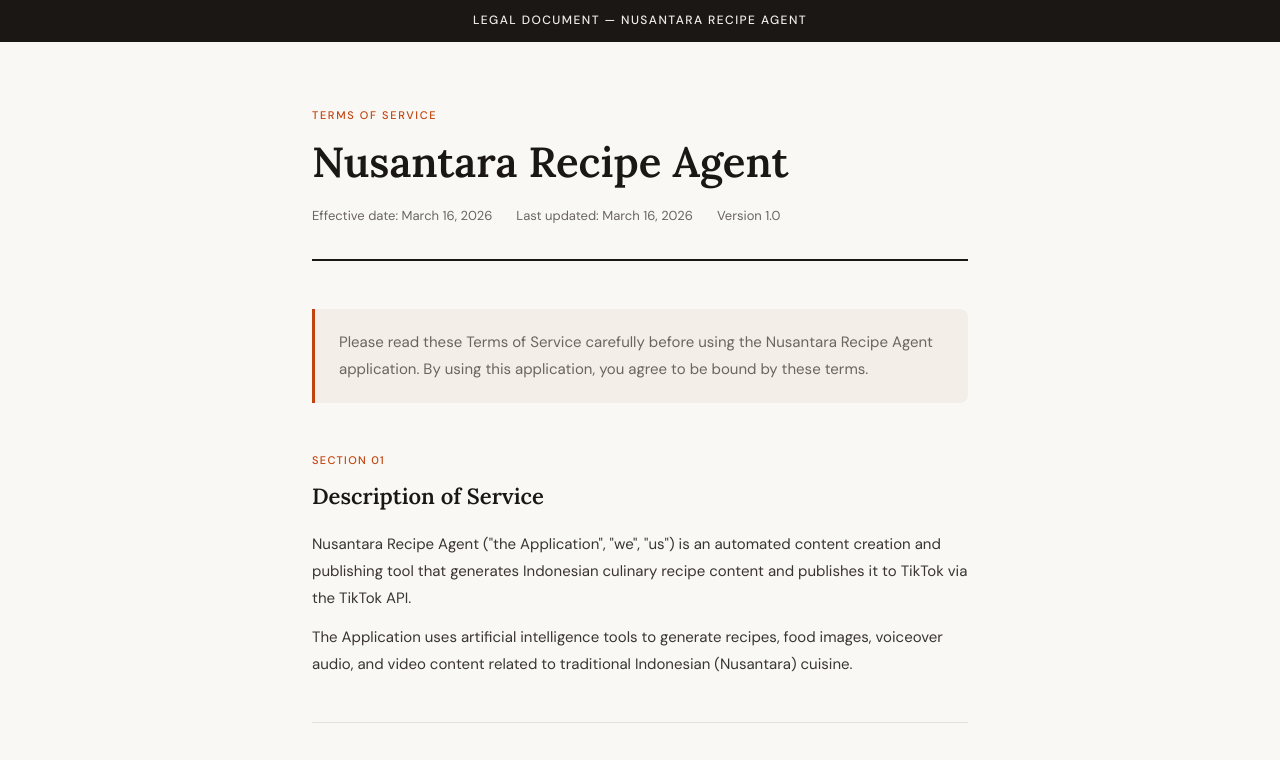
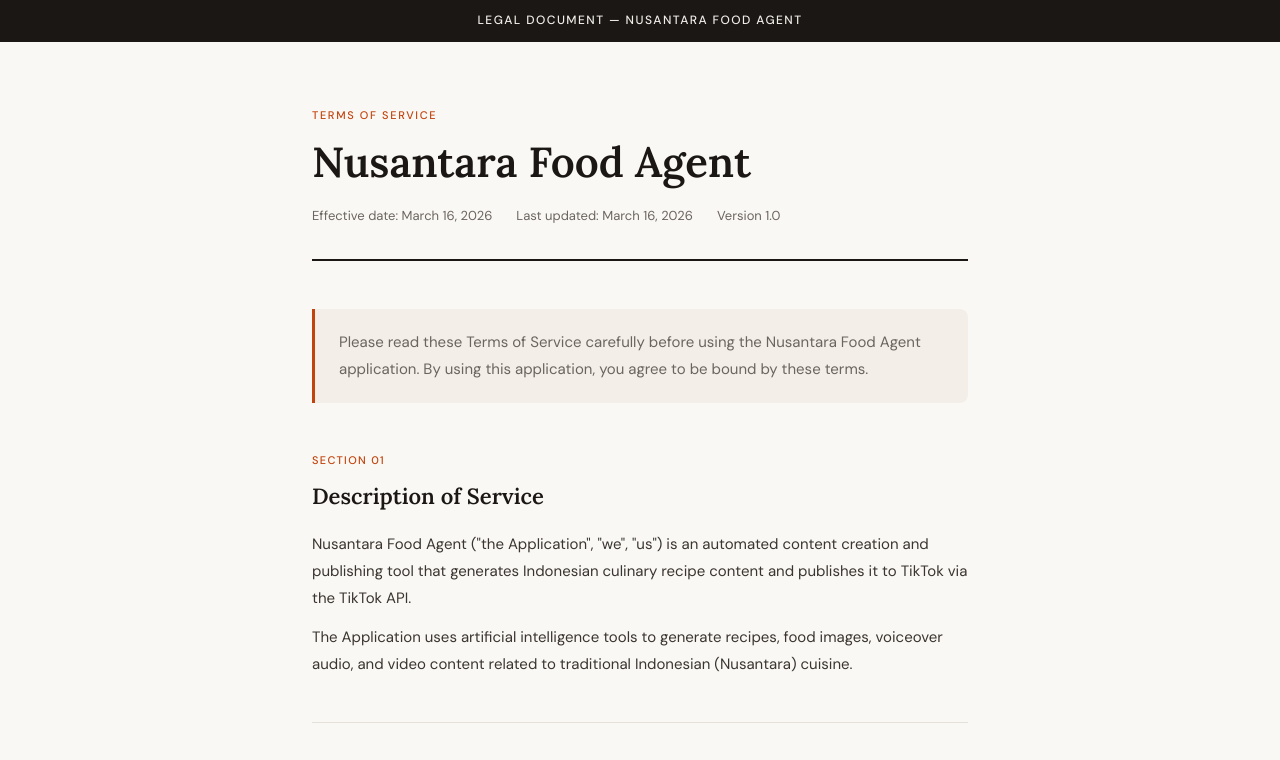
Before and after one commit to 0xgoryu/nusantara-agent-legal, a plain HTML site: page tos.html in a window 1280 px wide. Shown: the top 760 px of the page. Drawn offline with Linux system fonts and the light colour scheme.

Commit message:
tos.html

```diff
--- a/tos.html
+++ b/tos.html
@@ -3,7 +3,7 @@
 <head>
 <meta charset="UTF-8">
 <meta name="viewport" content="width=device-width, initial-scale=1.0">
-<title>Terms of Service — Nusantara Recipe Agent</title>
+<title>Terms of Service — Nusantara Food Agent</title>
 <link href="https://fonts.googleapis.com/css2?family=Lora:ital,wght@0,400;0,600;1,400&family=DM+Sans:wght@300;400;500&display=swap" rel="stylesheet">
 <style>
   :root {
@@ -197,13 +197,13 @@
 </head>
 <body>
 
-<div class="topbar">Legal Document — Nusantara Recipe Agent</div>
+<div class="topbar">Legal Document — Nusantara Food Agent</div>
 
 <div class="wrap">
 
   <header class="doc-header">
     <div class="doc-label">Terms of Service</div>
-    <h1>Nusantara Recipe Agent</h1>
+    <h1>Nusantara Food Agent</h1>
     <div class="meta">
       <span>Effective date: March 16, 2026</span>
       <span>Last updated: March 16, 2026</span>
@@ -212,13 +212,13 @@
   </header>
 
   <div class="intro-box">
-    Please read these Terms of Service carefully before using the Nusantara Recipe Agent application. By using this application, you agree to be bound by these terms.
+    Please read these Terms of Service carefully before using the Nusantara Food Agent application. By using this application, you agree to be bound by these terms.
   </div>
 
   <div class="section">
     <div class="section-num">Section 01</div>
     <h2>Description of Service</h2>
-    <p>Nusantara Recipe Agent ("the Application", "we", "us") is an automated content creation and publishing tool that generates Indonesian culinary recipe content and publishes it to TikTok via the TikTok API.</p>
+    <p>Nusantara Food Agent ("the Application", "we", "us") is an automated content creation and publishing tool that generates Indonesian culinary recipe content and publishes it to TikTok via the TikTok API.</p>
     <p>The Application uses artificial intelligence tools to generate recipes, food images, voiceover audio, and video content related to traditional Indonesian (Nusantara) cuisine.</p>
   </div>
 
@@ -304,14 +304,14 @@
     <h2>Contact</h2>
     <p>If you have any questions about these Terms of Service, please contact us:</p>
     <div class="highlight-box">
-      <strong>Nusantara Recipe Agent</strong><br>
+      <strong>Nusantara Food Agent</strong><br>
       Email: <a href="mailto:arridloriziq@gmail.com">arridloriziq@gmail.com</a><br>
       <!-- Ganti dengan email kamu yang aktif -->
     </div>
   </div>
 
   <footer>
-    <div class="footer-brand">Nusantara Recipe Agent</div>
+    <div class="footer-brand">Nusantara Food Agent</div>
     <div class="footer-meta">
       Terms of Service v1.0<br>
       Effective March 16, 2026<br>
```
